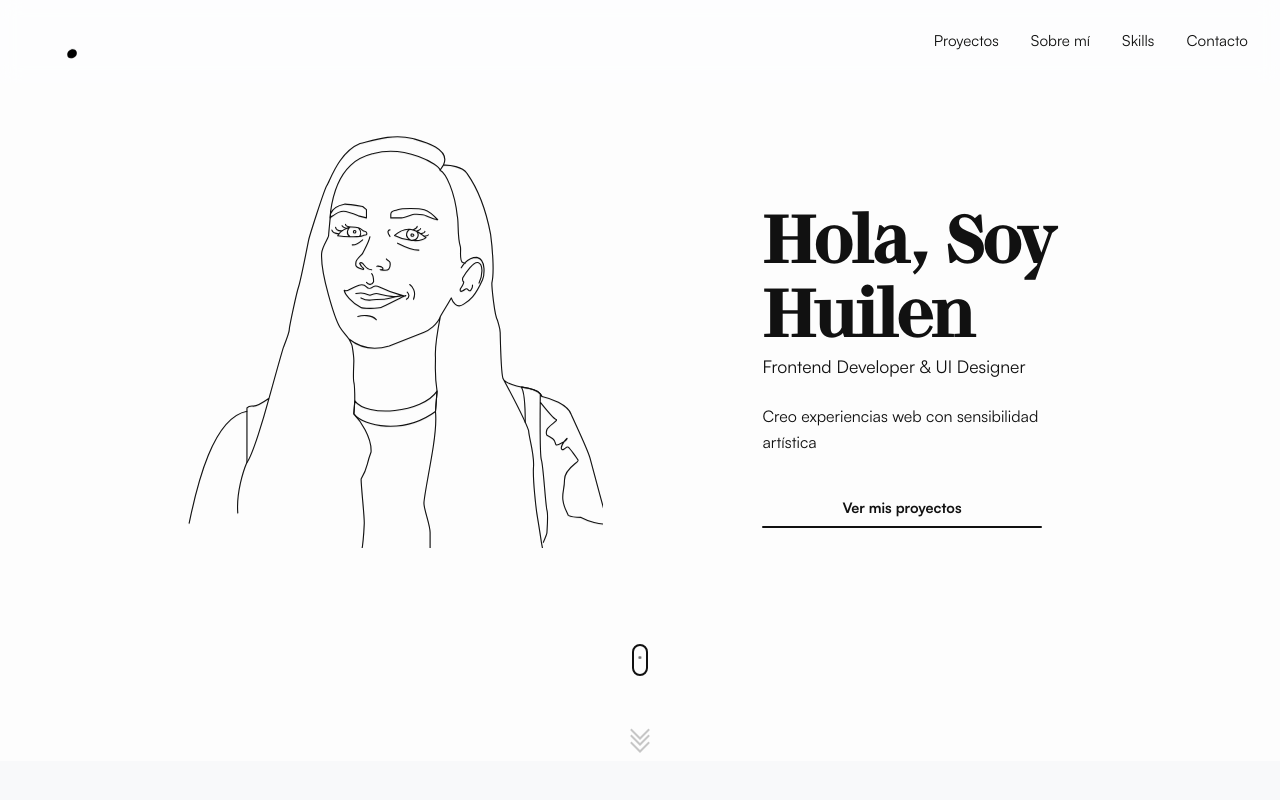
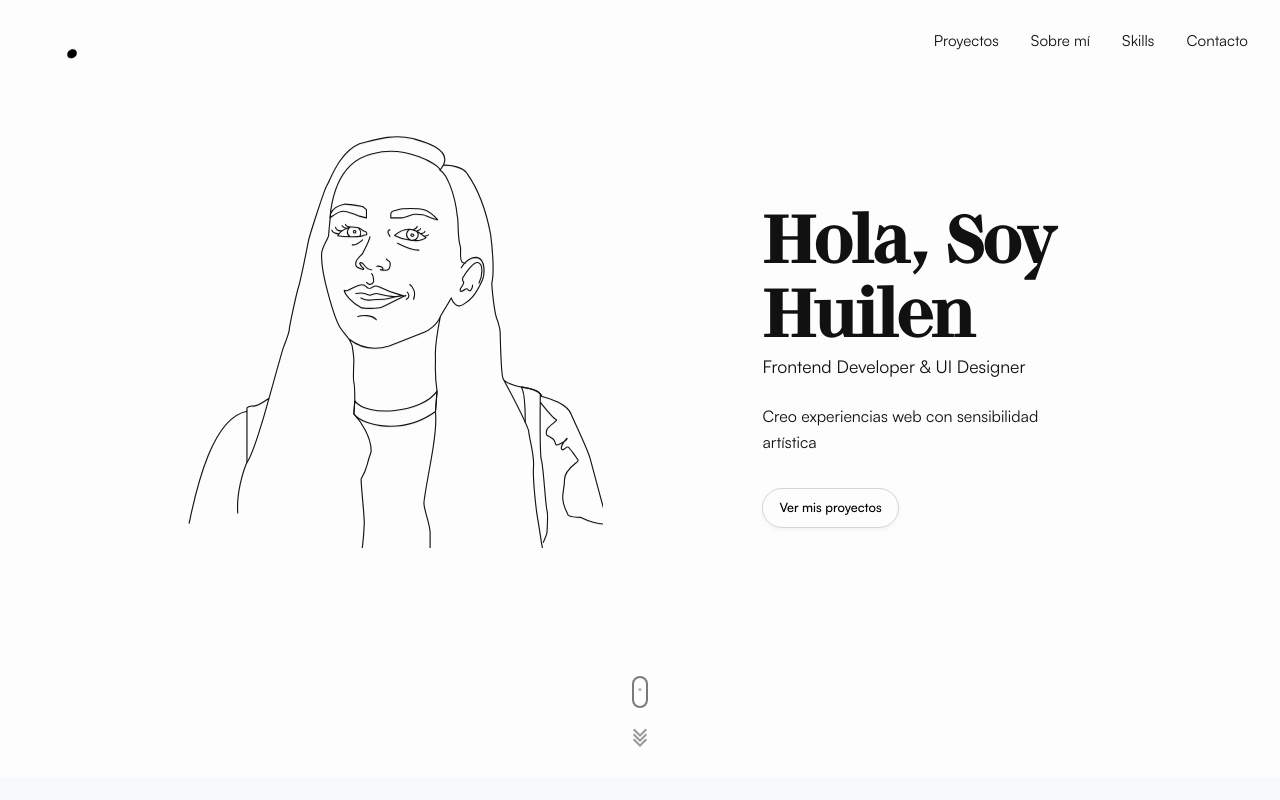
Before and after one commit to HuilenPe/Huilen-Portfolio, a React (Vite) app: page / in a window 1280 px wide. Shown: the top 800 px of the page. Built offline with nearby package versions, Linux system fonts and the light colour scheme.

Commit message:
update CTA button and scroll behavior

```diff
--- a/src/components/Button/HeroButton/heroButton.module.css
+++ b/src/components/Button/HeroButton/heroButton.module.css
@@ -1,19 +1,19 @@
-/* .heroButton  {
+.heroButton  {
   background:transparent;
-  padding: 0.6rem 4rem;
-  border-radius: 5px;
-  border: none;
+  padding: 0.6rem 1rem;
+  border-radius: 25px;
+  border: 0.5px solid var(--text-light);
   font-size: 0.8rem;
   font-weight: 500;
-  box-shadow: 0 2px 4px rgba(0,0,0,0.05);
+  box-shadow: 0 2px 4px rgba(122, 122, 122, 0.08);
   transition: transform 0.2s ease, box-shadow 0.2s ease;
 }
 
 .heroButton:hover {
   transform: translateY(-3px);
-  box-shadow: 0 6px 12px rgba(0,0,0,0.15);
-} */
-
+  box-shadow:   0 6px 12px rgba(122, 122, 122, 0.12);
+}
+/*
 .heroButton {
   background: transparent;
   color: var(--text-main);
@@ -41,4 +41,4 @@
 
 .heroButton:hover::after {
   height: 6px;
-}
+} */
--- a/src/index.css
+++ b/src/index.css
@@ -17,7 +17,8 @@
   --bg-dark: #111111;
 
   --text-main: #111111;
-  --text-light: #666666;
+  --text-medium: #7a7a7a;
+  --text-light: #d3d3d3;
 
   /* layout */
   --max-width: 1200px;
--- a/src/sections/Hero/ScrollIndicator.module.css
+++ b/src/sections/Hero/ScrollIndicator.module.css
@@ -2,8 +2,7 @@
   display: flex;
   flex-direction: column;
   align-items: center;
-  margin-top: 6rem;
-
+  margin-top: 8rem;
   font-size: 0.5rem;
 }
 
@@ -11,7 +10,7 @@
 .mouseScroll {
   width: 2.1em;
   height: 4em;
-  border: 2px solid var(--text-main);
+  border: 2px solid var(--text-medium);
   border-radius: 30px;
   position: relative;
 }
@@ -21,7 +20,7 @@
   width: 0.4em;
   height: 0.4em;
   border-radius: 50%;
-  background: var(--text-main);
+  background: var(--text-medium);
   position: absolute;
   left: 50%;
   transform: translateX(-50%);
@@ -31,15 +30,15 @@
 /* Flechas */
 .arrowScroll {
   position: relative;
-  height: 4em;
-  margin-top: 1rem;
+  height: 3em;
+  margin-top: .5rem;
 }
 
 .arrow {
-  border: solid var(--text-main);
+  border: solid var(--text-medium);
   border-width: 0 2px 2px 0;
   display: inline-block;
-  padding: 6px;
+  padding: 4px;
   position: absolute;
   left: 50%;
   transform: translateX(-50%) rotate(45deg);
@@ -48,15 +47,15 @@
 
 /* Animaciones escalonadas */
 .arrow:nth-child(1) {
-  animation: arrow1 1.5s infinite;
+  animation: arrow1 2.5s infinite;
 }
 
 .arrow:nth-child(2) {
-  animation: arrow2 1.5s infinite;
+  animation: arrow2 2.5s infinite;
 }
 
 .arrow:nth-child(3) {
-  animation: arrow3 1.5s infinite;
+  animation: arrow3 2.5s infinite;
 }
 
 /* Animación ruedita */
```
